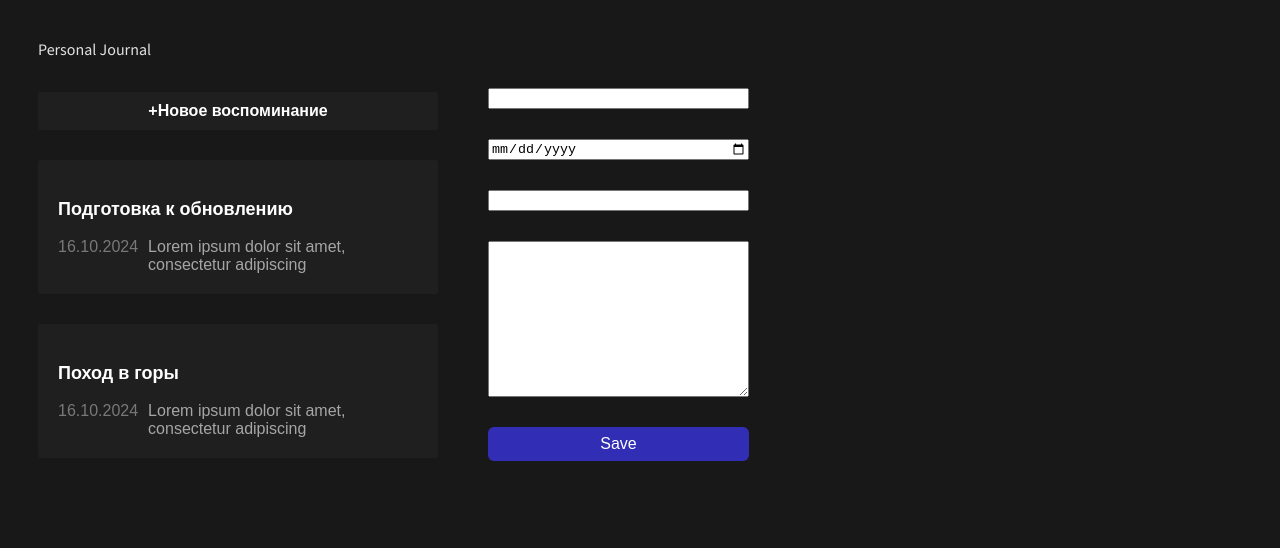
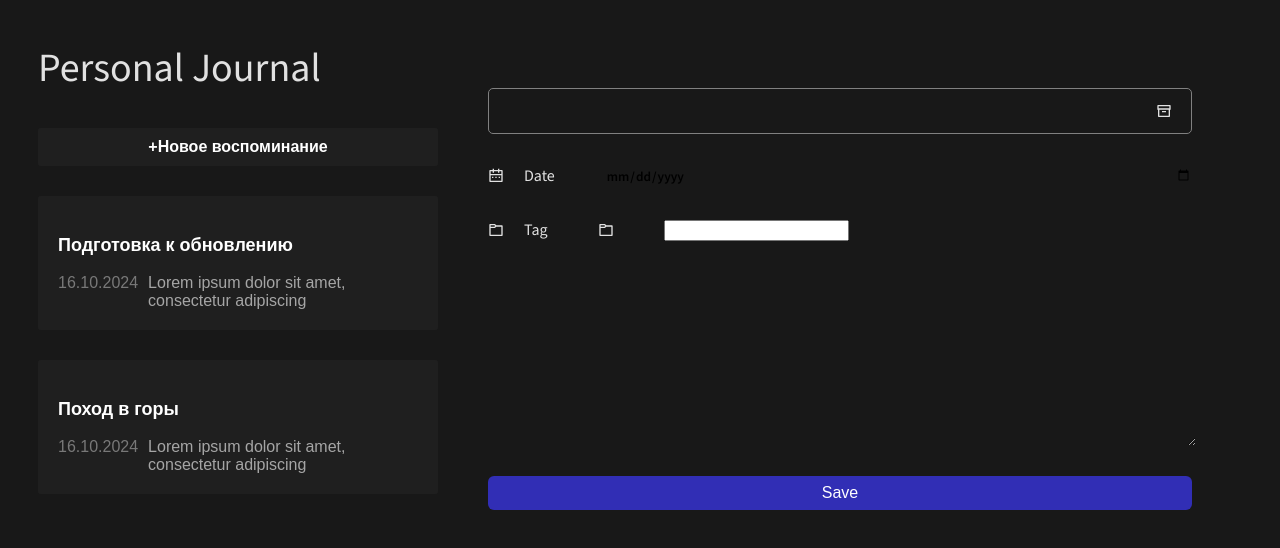
Before and after one commit to oazakharova/personal-diary, a React (Vite) app: page / in a window 1280 px wide. Shown: the top 548 px of the page. Built offline with nearby package versions, Linux system fonts and the light colour scheme.

Commit message:
style chnged

```diff
--- a/package.json
+++ b/package.json
@@ -10,8 +10,10 @@
     "preview": "vite preview"
   },
   "dependencies": {
+    "classnames": "^2.5.1",
     "react": "^18.3.1",
     "react-dom": "^18.3.1",
+    "react-icons": "^5.3.0",
     "uuid": "^10.0.0"
   },
   "devDependencies": {
--- a/src/components/Header/Header.jsx
+++ b/src/components/Header/Header.jsx
@@ -1,7 +1,7 @@
-import './Header.css';
+import styles from './Header.module.css';
 
 const Header = () => {
-  return <>Personal Journal</>;
+  return <div className={styles.logo}>Personal Journal</div>;
 };
 
 export default Header;
--- /dev/null
+++ b/src/components/Header/Header.module.css
@@ -0,0 +1,3 @@
+.logo {
+  font-size: 40px;
+}
--- a/src/components/JournalForm/JournalForm.css
+++ /dev/null
@@ -1,5 +0,0 @@
-.journal-form {
-  display: flex;
-  flex-direction: column;
-  gap: 30px;
-}
--- a/src/components/JournalForm/JournalForm.jsx
+++ b/src/components/JournalForm/JournalForm.jsx
@@ -1,9 +1,16 @@
 import { useState } from 'react';
+import cn from 'classnames';
+import { RiFolder6Line, RiCalendar2Line, RiArchiveLine } from 'react-icons/ri';
 
-import './JournalForm.css';
+import styles from './JournalForm.module.css';
 import Button from '../Button/Button';
 
 const JournalForm = ({ onSubmit }) => {
+  const [formValidState, setFormValidState] = useState({
+    title: true,
+    date: true,
+    text: true,
+  });
   const [dateInput, setDateInput] = useState('');
 
   const changeDateInput = (event) => {
@@ -17,26 +24,83 @@ const JournalForm = ({ onSubmit }) => {
     const formData = new FormData(event.target);
     const formProps = Object.fromEntries(formData);
 
+    if (formProps.title.trim().length > 0) {
+      setFormValidState((state) => ({ ...state, title: true }));
+    } else {
+      setFormValidState((state) => ({ ...state, title: false }));
+    }
+
+    if (formProps.text.trim().length > 0) {
+      setFormValidState((state) => ({ ...state, text: true }));
+    } else {
+      setFormValidState((state) => ({ ...state, text: false }));
+    }
+
     const formattedDate = new Date(dateInput);
 
     if (isNaN(formattedDate.getTime())) {
       console.error('Invalid date');
+      setFormValidState((state) => ({ ...state, date: false }));
+      return;
+    } else {
+      formProps.date = formattedDate;
+      setFormValidState((state) => ({ ...state, date: true }));
+    }
+
+    if (!formValidState.title || !formValidState.date || !formValidState.text) {
+      console.error('Form is not valid');
       return;
     }
-
-    formProps.date = formattedDate;
-
-    console.log('formProps: ', formProps);
 
     onSubmit(formProps);
   };
 
   return (
-    <form className="journal-form" onSubmit={addJournalItem}>
-      <input type="text" name="title" />
-      <input type="date" value={dateInput} onChange={changeDateInput} />
-      <input name="tag" />
-      <textarea name="text" id="" cols="30" rows="10"></textarea>
+    <form className={styles['journal-form']} onSubmit={addJournalItem}>
+      <div className={cn(styles['input-wrap'])}>
+        <input
+          type="text"
+          name="title"
+          className={cn(styles['input-title'], {
+            [styles['invalid']]: !formValidState.title,
+          })}
+        />
+        <RiArchiveLine />
+      </div>
+
+      <div className={styles['form-row']}>
+        <label htmlFor="date" className={styles['form-label']}>
+          <RiCalendar2Line />
+          <span>Date</span>
+        </label>
+        <input
+          type="date"
+          id="date"
+          value={dateInput}
+          className={`${styles['input']} ${
+            formValidState.date ? '' : styles['invalid']
+          }`}
+          onChange={changeDateInput}
+        />
+      </div>
+
+      <div className={styles['form-row']}>
+        <label htmlFor="tag" className={styles['form-label']}>
+          <RiFolder6Line />
+          <span>Tag</span>
+        </label>
+        <RiFolder6Line />
+        <input name="tag" id="tag" />
+      </div>
+
+      <textarea
+        className={`${styles['input']} ${
+          formValidState.text ? '' : styles['invalid']
+        }`}
+        name="text"
+        cols="30"
+        rows="10"
+      ></textarea>
       <Button text={'Save'} onClick={() => console.log('pressed')} />
     </form>
   );
--- /dev/null
+++ b/src/components/JournalForm/JournalForm.module.css
@@ -0,0 +1,56 @@
+.journal-form {
+  display: flex;
+  flex-direction: column;
+  gap: 30px;
+}
+
+.input-wrap {
+  display: flex;
+  align-content: center;
+  align-items: center;
+  position: relative;
+}
+
+.input-wrap svg {
+  position: absolute;
+  right: 20px;
+}
+
+.input-title {
+  width: 100%;
+  border: 1px solid grey;
+  border-radius: 5px;
+  background: none;
+  color: white;
+  font-size: 32px;
+  font-weight: 600;
+  font-family: 'Source Sans 3', sans-serif;
+}
+
+.invalid {
+  border: 2px solid red;
+  background: rgb(68, 6, 6);
+}
+
+.form-row {
+  display: flex;
+  align-items: center;
+  gap: 50px;
+}
+
+.form-label {
+  display: flex;
+  align-items: center;
+  gap: 20px;
+}
+
+.input {
+  border: none;
+  background: none;
+  font-style: 14px;
+  font-style: normal;
+  font-weight: 600;
+  line-height: normal;
+  font-family: 'Source Sans 3', sans-serif;
+  width: 100%;
+}
--- a/src/components/layouts/Body/Body.css
+++ b/src/components/layouts/Body/Body.css
@@ -1,3 +1,4 @@
 .body {
+  width: 100%;
   padding: 50px;
 }
--- a/src/components/layouts/LeftPanel/LeftPanel.css
+++ b/src/components/layouts/LeftPanel/LeftPanel.css
@@ -1,5 +1,5 @@
 .left-panel {
-  width: 400px;
+  min-width: 400px;
   display: flex;
   flex-direction: column;
   gap: 30px;
```
Also changed, not shown: src/components/Header/Header.css (deleted), 1 other file (tests, documents, lock files or other folders).
